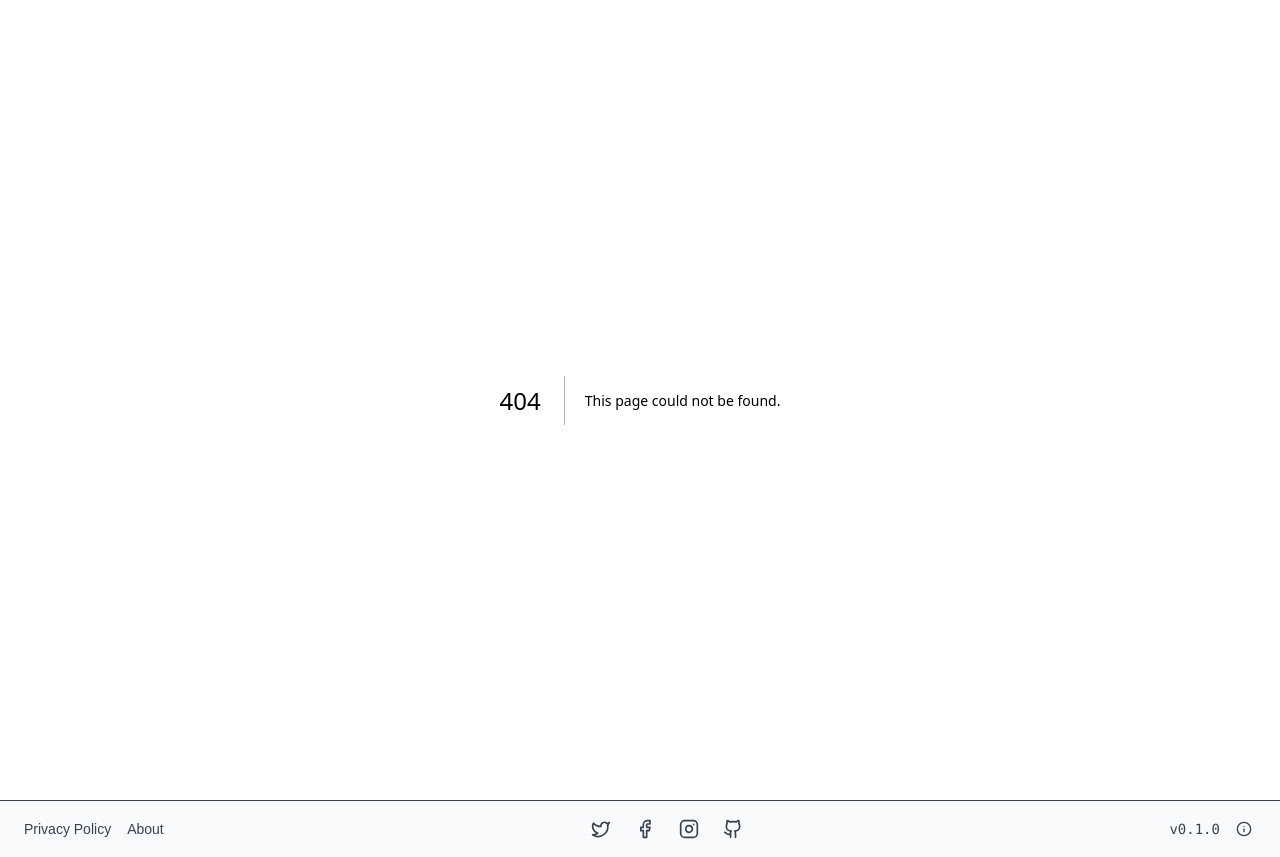
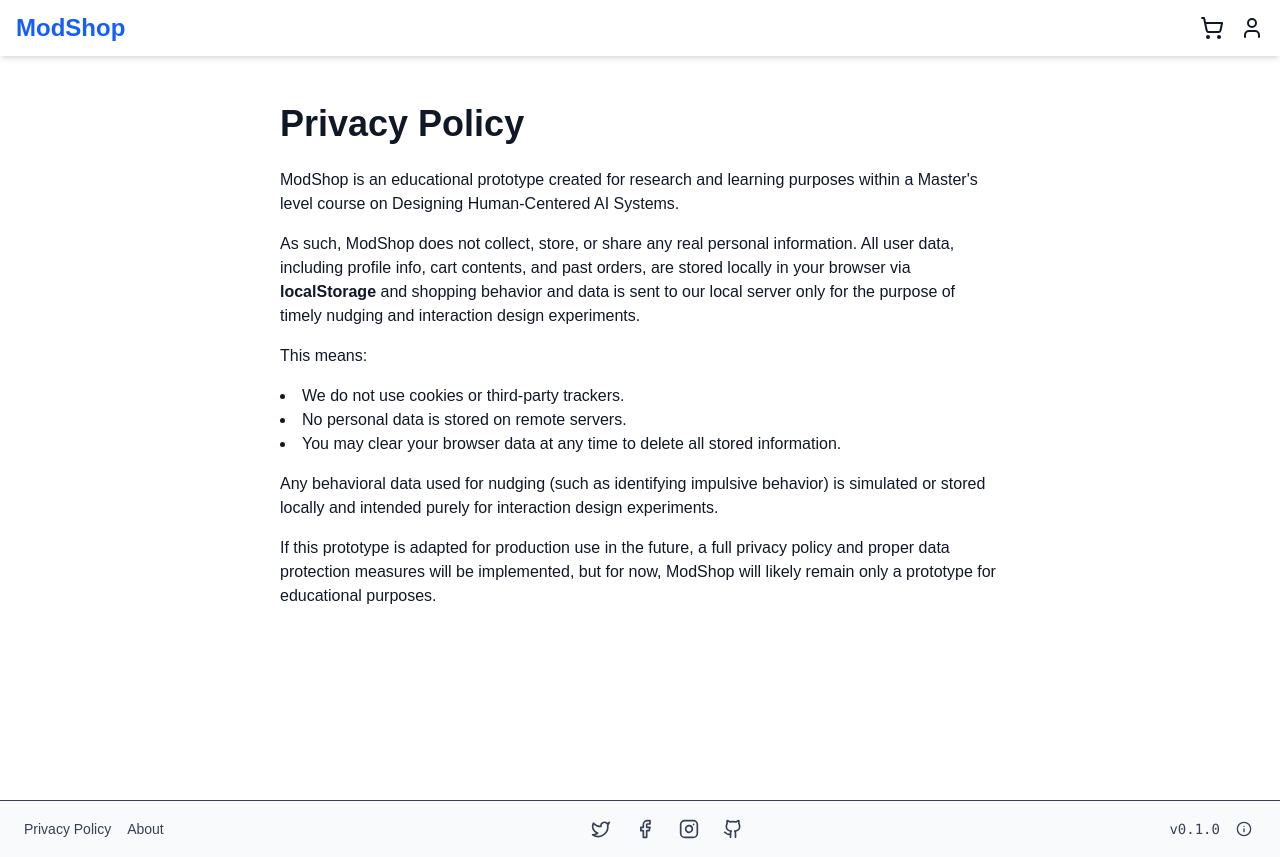
Before and after one commit to alemoraru/modshop, a Next.js app: page /privacy-policy in a window 1280 px wide. Before the commit this address had no page. Built offline with nearby package versions, Linux system fonts and the light colour scheme; a web font is replaced by a local one.

Commit message:
Add /privacy-policy page

```diff
--- /dev/null
+++ b/src/app/privacy-policy/page.tsx
@@ -0,0 +1,47 @@
+"use client";
+
+import Navbar from "@/components/Navbar";
+
+export default function PrivacyPage() {
+    return (
+        <main className="min-h-screen bg-white text-gray-900">
+            <Navbar/>
+            <section className="max-w-3xl mx-auto px-6 py-12">
+                <h1 className="text-4xl font-bold mb-6">Privacy Policy</h1>
+
+                <p className="mb-4">
+                    ModShop is an educational prototype created for research and learning purposes within a Master's
+                    level course on Designing Human-Centered AI Systems.
+                </p>
+
+                <p className="mb-4">
+                    As such, ModShop does not collect, store, or share any real personal information. All user data,
+                    including profile info, cart contents, and past orders, are stored locally in your browser via
+                    <strong> localStorage</strong> and shopping behavior and data is sent to our local server only for
+                    the purpose of timely nudging and interaction design experiments.
+                </p>
+
+                <p className="mb-4">
+                    This means:
+                </p>
+
+                <ul className="list-disc list-inside mb-4">
+                    <li>We do not use cookies or third-party trackers.</li>
+                    <li>No personal data is stored on remote servers.</li>
+                    <li>You may clear your browser data at any time to delete all stored information.</li>
+                </ul>
+
+                <p className="mb-4">
+                    Any behavioral data used for nudging (such as identifying impulsive behavior) is simulated or stored
+                    locally and intended purely for interaction design experiments.
+                </p>
+
+                <p>
+                    If this prototype is adapted for production use in the future, a full privacy policy and proper
+                    data protection measures will be implemented, but for now, ModShop will likely remain only a
+                    prototype for educational purposes.
+                </p>
+            </section>
+        </main>
+    );
+}
```
